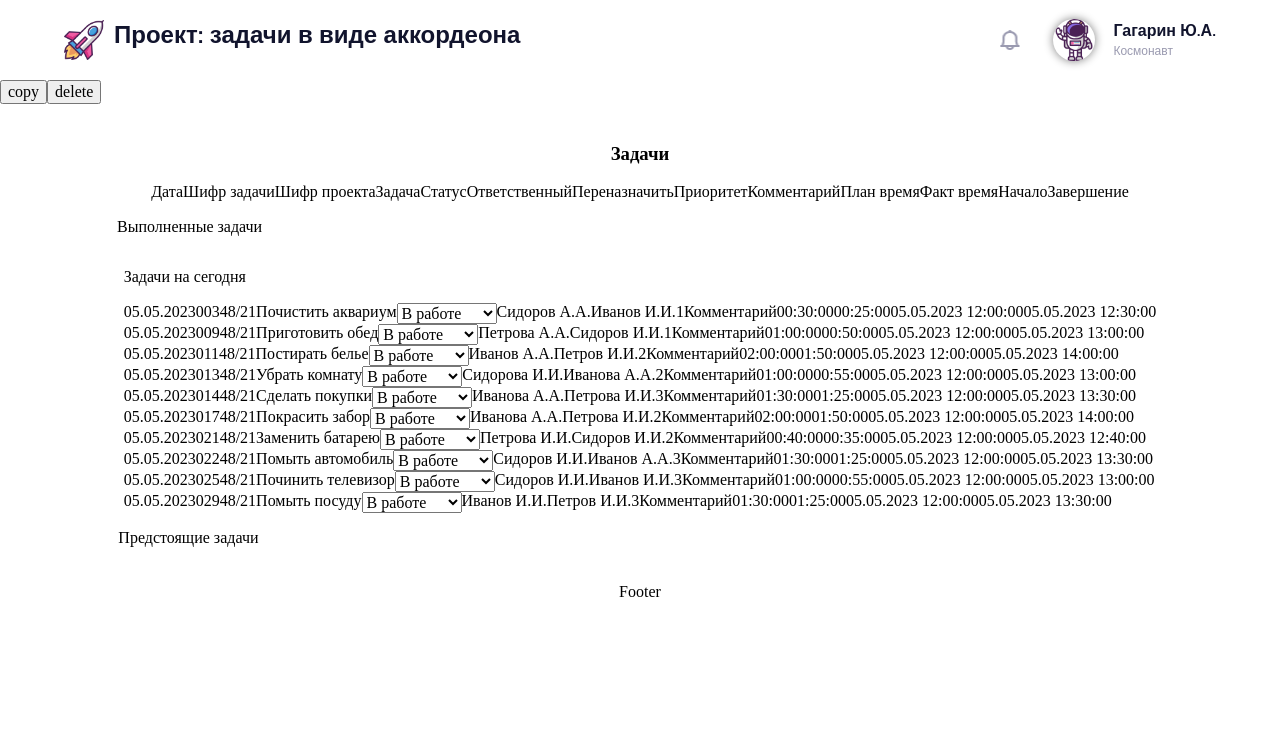
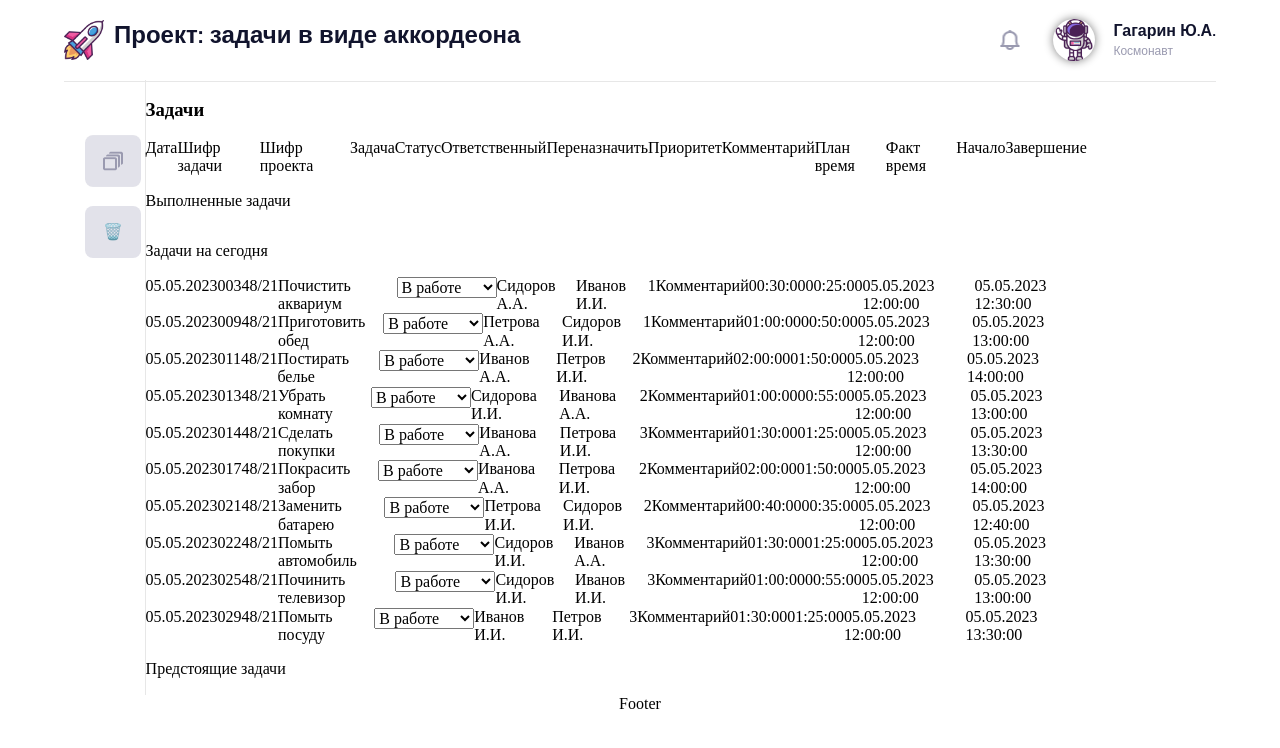
Before and after one commit to Sibusky/tasks-accordion, a React (Create React App) app: page / in a window 1280 px wide. Shown: the top 748 px of the page. Built offline with nearby package versions, Linux system fonts and the light colour scheme; the HTML template or start-up script is replaced by a standard one.

Commit message:
feat: add toolbar styles

```diff
--- a/src/App.css
+++ b/src/App.css
@@ -15,10 +15,6 @@
   padding: 0;
 }
 
-main {
-  width: 100%;
-}
-
 .height-0 {
   height: 0;
   overflow: hidden;
@@ -34,6 +30,7 @@ main {
   text-decoration: none;
   color: #11142d;
   letter-spacing: 0;
+  width: fit-content;
   margin: 0;
   padding: 0;
 }
@@ -44,7 +41,7 @@ main {
   line-height: 28.8px;
 }
 
-.section {
+/* .section {
   display: flex;
   flex-direction: column;
   justify-content: flex-start;
@@ -61,10 +58,29 @@ main {
   align-items: center;
   margin: 0;
   padding: 20px 0 20px 0;
-  width: 1540px;
-}
+  max-width: 1540px;
+} */
+
 @media screen and (max-width: 1600px) {
   .section__container {
     width: 90%;
   }
 }
+
+.button {
+  cursor: pointer;
+  opacity: 1;
+  transition: opacity ease-in-out 0.2s;
+  border: none;
+  text-decoration: none;
+  padding: 0;
+  margin: 0;
+}
+
+.button_disabled {
+  cursor: not-allowed;
+}
+
+.button:hover {
+  opacity: 0.6;
+}
--- a/src/components/Header/Header.css
+++ b/src/components/Header/Header.css
@@ -1,22 +1,34 @@
 .header {
-  flex-direction: row;
+  display: flex;
+  flex-direction: column;
   justify-content: center;
   align-items: center;
   height: 80px;
   padding: 0;
   margin: 0;
+  width: 100%;
 }
 
 .header__container {
+  display: flex;
   flex-direction: row;
   justify-content: space-between;
   align-items: center;
-  padding: 0;
   margin: 0;
+  padding: 20px 0 20px 0;
+  width: 1540px;
+  border-bottom: 1px solid rgb(231, 231, 231);
+}
+
+@media screen and (max-width: 1600px) {
+  .header__container {
+    width: 90%;
+  }
 }
 
 .header__project {
   display: flex;
+  width: fit-content;
 }
 
 .header__project-image {
@@ -33,6 +45,8 @@
   display: flex;
   justify-content: flex-end;
   align-items: center;
+  width: fit-content;
+
 }
 
 .header__project-user-ring {
--- a/src/components/Header/Header.jsx
+++ b/src/components/Header/Header.jsx
@@ -4,14 +4,14 @@ import './Header.css'
 
 export default function Header() {
   return (
-    <header className='header section'>
-      <div className='header__container section__container'>
+    <header className='header'>
+      <div className='header__container'>
         <div className='header__project'>
           <div className='header__project-image'></div>
           <h2 className='header__project-title text h2'>Проект: задачи в виде аккордеона</h2>
         </div>
         <div className='header__project-user'>
-          <div className='header__project-user-ring'></div>
+          <div className='header__project-user-ring button'></div>
           <div className='header__project-user-avatar'></div>
           <div className='header__project-user-bio'>
             <p className='header__project-user-name text'>Гагарин Ю.А.
--- a/src/components/Main/Main.css
+++ b/src/components/Main/Main.css
@@ -0,0 +1,44 @@
+.main {
+    display: flex;
+    flex-direction: column;
+    justify-content: flex-start;
+    align-items: flex-start;
+    height: 100%;
+    padding: 0;
+    margin: 0;
+}
+
+.main__container {
+    display: flex;
+    flex-direction: row;
+    justify-content: flex-start;
+    align-items: flex-start;
+    width: 1540px;
+    height: 100%;
+}
+
+@media screen and (max-width: 1600px) {
+    .main__container {
+      width: 90%;
+    }
+  }
+
+/* .section {
+    display: flex;
+    flex-direction: column;
+    justify-content: flex-start;
+    align-items: center;
+    width: 100%;
+    margin: 0;
+    padding: 0;
+  }
+
+  .section__container {
+    display: flex;
+    flex-direction: column;
+    justify-content: flex-start;
+    align-items: center;
+    margin: 0;
+    padding: 20px 0 20px 0;
+    width: 1540px;
+  } */
--- a/src/components/Main/Main.jsx
+++ b/src/components/Main/Main.jsx
@@ -20,6 +20,7 @@ export default function Main({
 }) {
   return (
     <main className='main'>
+      <div className='main__container'>
         <Toolbar
           selectedRow={selectedRow}
           handleDuplicate={handleDuplicate}
@@ -38,6 +39,7 @@ export default function Main({
             handleClick={handleClick}
           />
         )}
+      </div>
     </main>
   );
 }
--- a/src/components/TaskTable/TaskTable.css
+++ b/src/components/TaskTable/TaskTable.css
@@ -0,0 +1,8 @@
+.table {
+
+    border-left: 1px solid rgb(231, 231, 231);
+}
+
+.table__container {
+
+}
--- a/src/components/TaskTable/TaskTable.jsx
+++ b/src/components/TaskTable/TaskTable.jsx
@@ -15,9 +15,9 @@ export default function TaskTable({
   handleClick,
 }) {
   return (
-    <section className='section'>
-      <div className='section__container'>
-        <h3 className='section__title'>Задачи</h3>
+    <section className='table'>
+      <div className='table__section'>
+        <h3 className='table__title h3'>Задачи</h3>
         <div className='table-header'>
           <Row
             type='table-header'
--- a/src/components/Toolbar/Toolbar.css
+++ b/src/components/Toolbar/Toolbar.css
@@ -0,0 +1,41 @@
+.toolbar {
+  width: 70px;
+  height: 100%;
+}
+
+.toolbar__container {
+  display: flex;
+  flex-direction: column;
+  justify-content: flex-start;
+  align-items: center;
+  height: fit-content;
+  list-style: none;
+  padding: 55px 0 0 0;
+  margin: 0;
+}
+
+.toolbar__item {
+  margin: 0 0 15px 0;
+}
+
+.toolbar__item:last-of-type {
+  margin: 0;
+}
+
+.toolbar__copy-button {
+  background-image: url('../../images/add-button.png');
+  width: 56px;
+  height: 52px;
+  background-position: center;
+  background-size: cover;
+  padding: 0;
+  border-radius: 8px;
+}
+
+.toolbar__delete-button {
+  background-color: #e2e2ea;
+  width: 56px;
+  height: 52px;
+  padding: 0;
+  border-radius: 8px;
+}
--- a/src/components/Toolbar/Toolbar.jsx
+++ b/src/components/Toolbar/Toolbar.jsx
@@ -2,12 +2,29 @@ import React from 'react';
 
 import './Toolbar.css';
 
-export default function Toolbar({ selectedRow, handleDuplicate, handleDelete }) {
+export default function Toolbar({
+  selectedRow,
+  handleDuplicate,
+  handleDelete,
+}) {
   return (
     <div className='toolbar'>
-      <button className='toolbar__copy-button' onClick={() => handleDuplicate(selectedRow)}>copy</button>
-      <button className='toolbar__delete-button' onClick={() => handleDelete(selectedRow)}>delete</button>
-
+      <ul className='toolbar__container'>
+        <li className='toolbar__item'>
+          <button
+            className='toolbar__copy-button button'
+            onClick={() => handleDuplicate(selectedRow)}
+          ></button>
+        </li>
+        <li className='toolbar__item'>
+          <button
+            className='toolbar__delete-button button'
+            onClick={() => handleDelete(selectedRow)}
+          >
+            🗑️
+          </button>
+        </li>
+      </ul>
     </div>
   );
 }
```
Also changed, not shown: src/images/add-button.png (added). Lines whose indentation alone changed are shown as unchanged.
